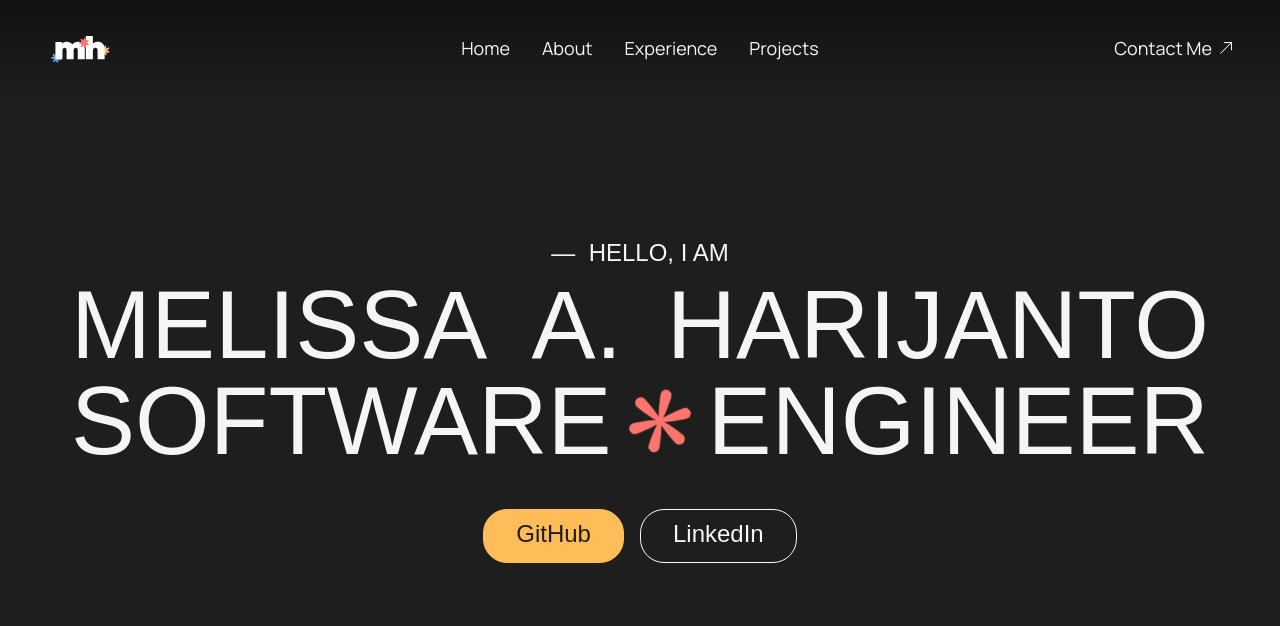
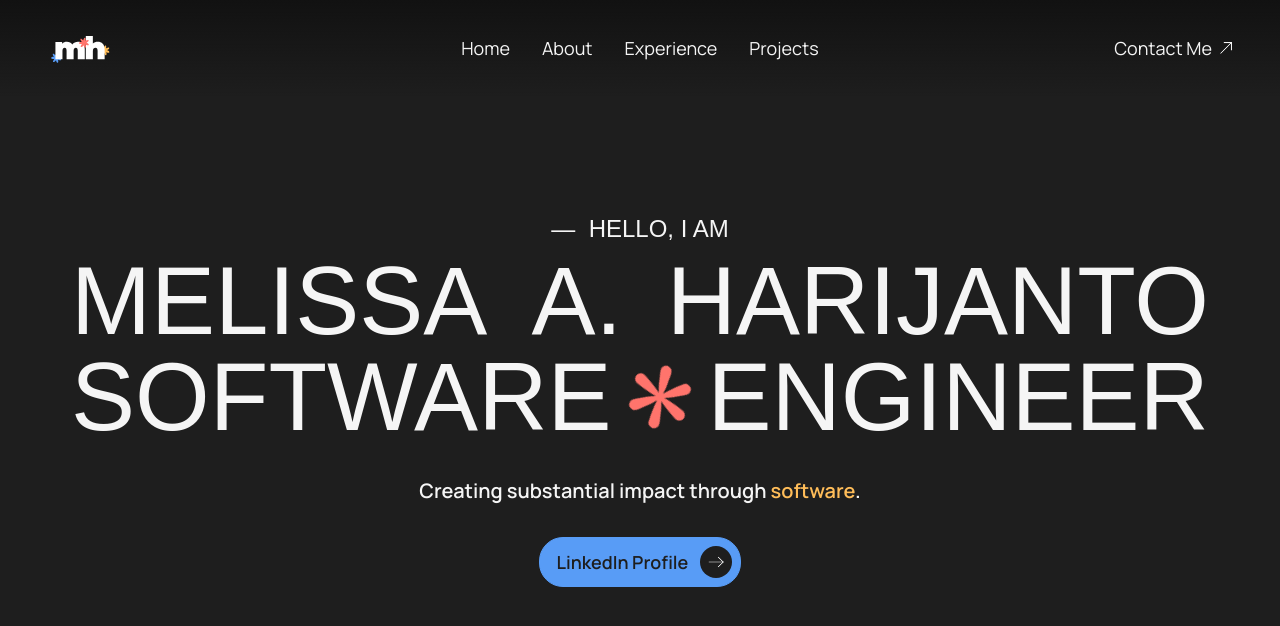
Before and after one commit to melissaharijanto/web-v4, a React (Vite) app: page / in a window 1280 px wide. Shown: the top 626 px of the page. Built offline with nearby package versions, Linux system fonts and the light colour scheme; a web font is replaced by a local one.

Commit message:
Refactor Home page

```diff
--- a/src/App.tsx
+++ b/src/App.tsx
@@ -1,49 +1,13 @@
 import React from 'react';
 import './App.css';
-import Flower from './components/svgs/Flower';
-import { styles } from './styles';
 import NavigationBar from './components/NavigationBar';
+import Home from './pages/Home';
 
 const App: React.FC = () => {
     return (
         <>
             <NavigationBar />
-            <div className="w-full flex flex-col justify-center items-center min-h-screen bg-[#1e1e1e] h-screen">
-                <p className={`${styles['header-sm']} mb-2`}>
-                    &mdash; &nbsp;HELLO, I AM
-                </p>
-                <div className={`${styles['header-xl']}`}>
-                    <div className="w-max flex flex-col justify-center items-center">
-                        <div className="w-full flex justify-between items-center">
-                            <div>MELISSA</div>
-                            <div>A.</div>
-                            <div>HARIJANTO</div>
-                        </div>
-                        <div className="w-full flex justify-between items-center gap-x-4">
-                            <div>SOFTWARE</div>
-                            <div className="animate-spin-slow flex justify-center items-center">
-                                <Flower fill="fill-red" width="w-16"></Flower>
-                            </div>
-                            <div>ENGINEER</div>
-                        </div>
-                    </div>
-                </div>
-                {/* <div className="border-[1px] border-white px-4 py-2 rounded-lg flex justify-center items-center w-max mt-8">
-                    <p className={`${styles['header-sm']}`}>
-                        NUS COMPUTER SCIENCE UNDERGRADUATE
-                    </p>
-                </div> */}
-                <div className="flex gap-x-4 mt-10">
-                    <button
-                        className={`${styles['header-sm-black']} border-[1px] border-yellow bg-yellow px-8 pt-2 pb-3 rounded-3xl `}>
-                        GitHub
-                    </button>
-                    <button
-                        className={`${styles['header-sm']} border-[1px] border-white px-8 pt-2 pb-3 rounded-3xl`}>
-                        LinkedIn
-                    </button>
-                </div>
-            </div>
+            <Home />
         </>
     );
 };
--- /dev/null
+++ b/src/pages/Home.tsx
@@ -0,0 +1,59 @@
+import Flower from '../components/svgs/Flower';
+import { styles } from '../styles';
+import RightArrow from '../components/svgs/RightArrow';
+
+const Home = () => {
+    const navigateToLinkedin = () => {
+        window.open('https://linkedin.com/in/melissaharijanto', '_blank');
+    };
+
+    return (
+        <div
+            id="home"
+            className="w-full flex flex-col justify-center items-center min-h-screen bg-[#1e1e1e] h-screen">
+            <p className={`${styles['header-sm']} mb-2`}>
+                &mdash; &nbsp;HELLO, I AM
+            </p>
+            <div className={`${styles['header-xl']}`}>
+                <div className="w-max flex flex-col justify-center items-center">
+                    <div className="w-full flex justify-between items-center">
+                        <div>MELISSA</div>
+                        <div>A.</div>
+                        <div>HARIJANTO</div>
+                    </div>
+                    <div className="w-full flex justify-between items-center gap-x-4">
+                        <div>SOFTWARE</div>
+                        <div className="animate-spin-slow flex justify-center items-center">
+                            <Flower fill="fill-red" width="w-16"></Flower>
+                        </div>
+                        <div>ENGINEER</div>
+                    </div>
+                </div>
+            </div>
+            {/* <div className="border-[1px] border-white px-4 py-2 rounded-lg flex justify-center items-center w-max mt-8">
+                    <p className={`${styles['header-sm']}`}>
+                        NUS COMPUTER SCIENCE UNDERGRADUATE
+                    </p>
+                </div> */}
+            <div className="mt-8">
+                <p className={`${styles['subheading']}`}>
+                    Creating substantial impact through{' '}
+                    <span className="text-yellow">software</span>.
+                </p>
+            </div>
+
+            <div className="flex gap-x-4 mt-8">
+                <button
+                    onClick={navigateToLinkedin}
+                    className={`${styles['button-text-black']} border-[1px] text-black! border-blue bg-blue hover:bg-blue-pressed hover:border-blue-pressed transition-all ease-in hover:font-bold pl-4 pr-2 py-2 rounded-3xl gap-x-1 flex items-center justify-between`}>
+                    LinkedIn Profile &nbsp;
+                    <div className="bg-black rounded-full p-2">
+                        <RightArrow width="w-4" fill="fill-white" />
+                    </div>
+                </button>
+            </div>
+        </div>
+    );
+};
+
+export default Home;
```
